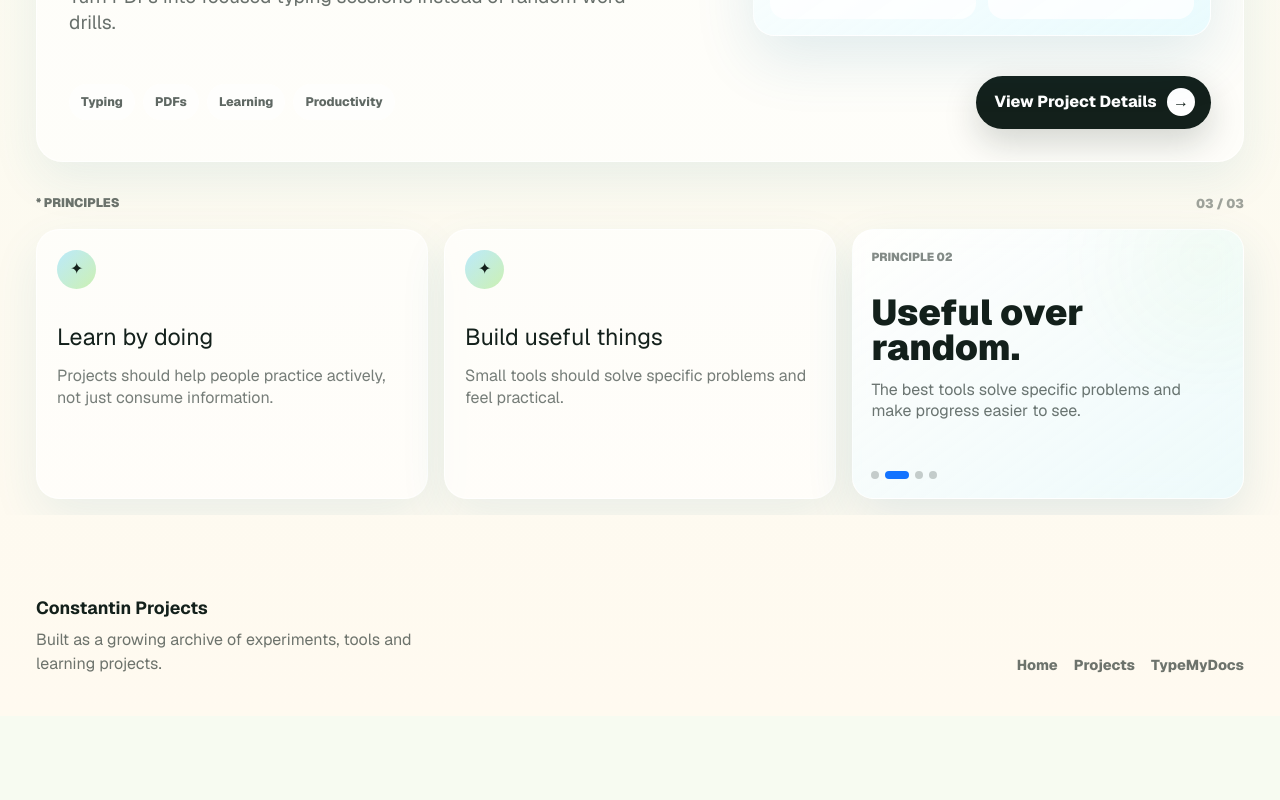
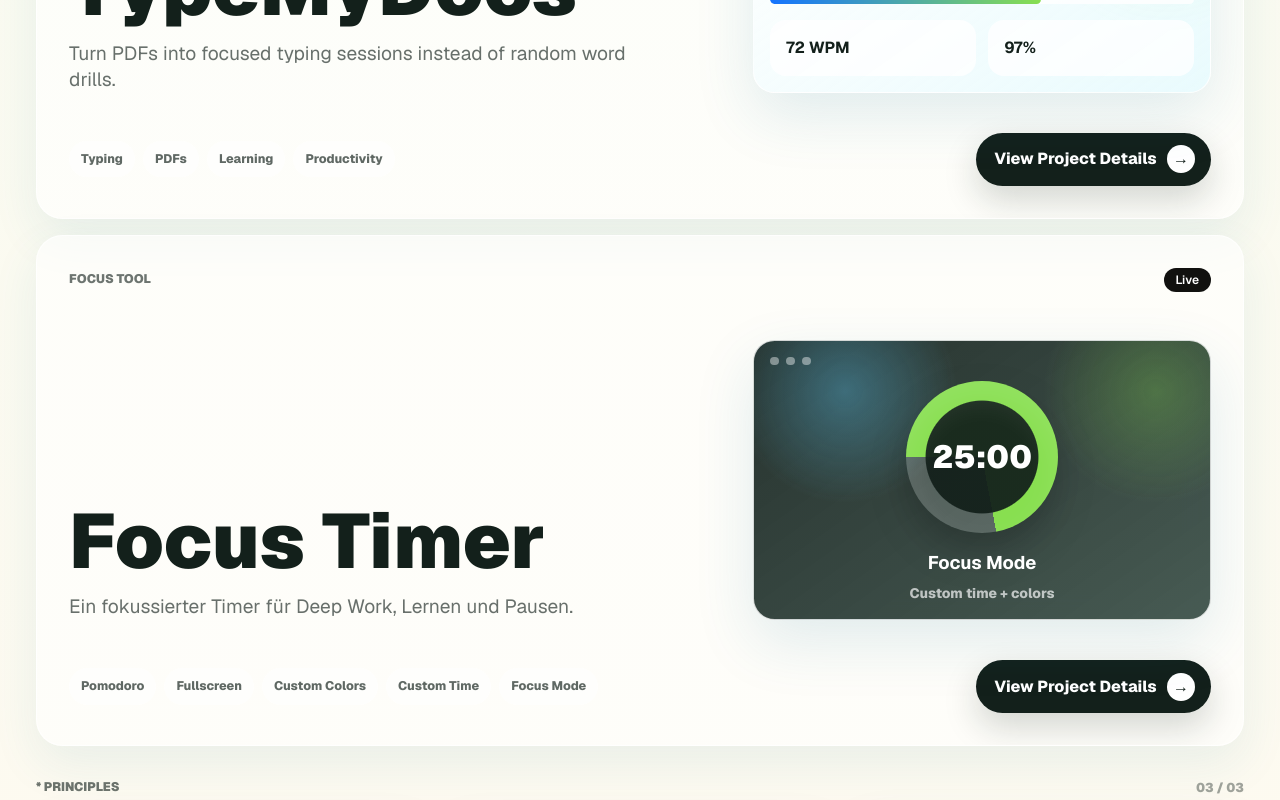
Before and after one commit to constiloool/constantin-project-hub, a Next.js app: page / in a window 1280 px wide. Shown: the part 2220-3020 px from the top of the page. Before the commit the page ends 2936 px from the top, so only its background shows below. Built offline with nearby package versions, Linux system fonts and the light colour scheme.

Commit message:
Add Focus Timer to project hub

```diff
--- a/src/app/globals.css
+++ b/src/app/globals.css
@@ -753,9 +753,72 @@ button {
     radial-gradient(circle at 90% 12%, rgba(133, 225, 95, 0.34), transparent 9rem);
 }
 
+.timer-mock,
+.timer-detail-mockup {
+  background:
+    radial-gradient(circle at 20% 18%, rgba(95, 207, 255, 0.34), transparent 7rem),
+    radial-gradient(circle at 88% 18%, rgba(136, 223, 80, 0.28), transparent 7rem),
+    linear-gradient(145deg, rgba(19, 32, 27, 0.92), rgba(31, 55, 47, 0.82));
+  color: white;
+}
+
 .mock-bar {
   display: flex;
   gap: 0.45rem;
+}
+
+.timer-mock .mock-bar span {
+  background: rgba(255, 255, 255, 0.42);
+}
+
+.timer-mock-body {
+  display: grid;
+  place-items: center;
+  padding-top: 1rem;
+  text-align: center;
+}
+
+.timer-dial-preview,
+.timer-detail-dial {
+  display: grid;
+  place-items: center;
+  aspect-ratio: 1;
+  border-radius: 999px;
+  background:
+    radial-gradient(circle, rgba(19, 32, 27, 0.94) 0 52%, transparent 53%),
+    conic-gradient(from -90deg, #88df50 0 72%, rgba(255, 255, 255, 0.16) 72% 100%);
+  box-shadow:
+    inset 0 1rem 2rem rgba(255, 255, 255, 0.1),
+    0 1.2rem 2.4rem rgba(0, 0, 0, 0.24);
+}
+
+.timer-dial-preview {
+  width: min(9.5rem, 72%);
+}
+
+.timer-dial-preview span,
+.timer-detail-dial span {
+  color: white;
+  font-weight: 900;
+  letter-spacing: 0;
+}
+
+.timer-dial-preview span {
+  font-size: clamp(1.4rem, 3vw, 2rem);
+}
+
+.timer-mock-body strong {
+  display: block;
+  margin-top: 1rem;
+  font-size: 1.15rem;
+}
+
+.timer-mock-body > span {
+  display: block;
+  margin-top: 0.35rem;
+  color: rgba(255, 255, 255, 0.68);
+  font-size: 0.86rem;
+  font-weight: 750;
 }
 
 .mock-bar span {
@@ -915,6 +978,33 @@ button {
   align-self: center;
   min-height: auto;
   padding: 1.2rem;
+}
+
+.timer-detail-mockup {
+  display: grid;
+  gap: 1rem;
+}
+
+.timer-detail-mockup .detail-mockup-header {
+  color: rgba(255, 255, 255, 0.78);
+}
+
+.timer-detail-dial {
+  width: min(19rem, 82%);
+  margin: 0.5rem auto;
+}
+
+.timer-detail-dial span {
+  font-size: clamp(2.4rem, 5vw, 4rem);
+}
+
+.timer-detail-mockup .metric-row div {
+  background: rgba(255, 255, 255, 0.14);
+  color: white;
+}
+
+.timer-detail-mockup .metric-row span {
+  color: rgba(255, 255, 255, 0.62);
 }
 
 .typing-line.short {
--- a/src/app/page.tsx
+++ b/src/app/page.tsx
@@ -3,8 +3,6 @@ import { ProjectCard } from "@/components/ProjectCard";
 import { ProjectShowcase } from "@/components/ProjectShowcase";
 import { RotatingInfoTile } from "@/components/RotatingInfoTile";
 import { projects } from "@/data/projects";
-
-const featuredProject = projects.find((project) => project.featured) ?? projects[0];
 
 export default function Home() {
   const missionSlides = [
@@ -110,10 +108,14 @@ export default function Home() {
           <span className="section-count">From projects.ts</span>
         </div>
         <p className="section-intro">
-          A growing collection of tools and experiments. Right now, the first live
-          project is {featuredProject.name}.
+          A growing collection of tools and experiments. The hub now includes
+          focused practice tools for typing and deep work.
         </p>
-        <ProjectCard project={featuredProject} large showExternalLink={false} />
+        <div className="projects-list">
+          {projects.map((project) => (
+            <ProjectCard key={project.slug} project={project} showExternalLink={false} />
+          ))}
+        </div>
       </section>
 
       <section className="values-section">
--- a/src/app/projects/[slug]/page.tsx
+++ b/src/app/projects/[slug]/page.tsx
@@ -39,6 +39,8 @@ export default async function ProjectDetailPage({ params }: ProjectPageProps) {
   }
 
   const isTypeMyDocs = project.slug === "typemydocs";
+  const isFocusTimer = project.slug === "focus-timer";
+  const openLabel = isFocusTimer ? "Focus Timer öffnen" : `Open ${project.name} App`;
 
   return (
     <main className="page-stack">
@@ -59,14 +61,31 @@ export default async function ProjectDetailPage({ params }: ProjectPageProps) {
               target="_blank"
               rel="noopener noreferrer"
             >
-              Open {project.name} App <span aria-hidden="true" className="button-arrow">↗</span>
+              {openLabel} <span aria-hidden="true" className="button-arrow">↗</span>
             </a>
             <Link className="button button-ghost group" href="/projects">
               Back to Projects <span aria-hidden="true" className="button-arrow">→</span>
             </Link>
           </div>
         </div>
-        <div className="detail-mockup" aria-label={`${project.name} product preview`}>
+        <div className={`detail-mockup ${isFocusTimer ? "timer-detail-mockup" : ""}`} aria-label={`${project.name} product preview`}>
+          {isFocusTimer ? (
+            <>
+              <div className="detail-mockup-header">
+                <span>Focus Session</span>
+                <b>25:00</b>
+              </div>
+              <div className="timer-detail-dial">
+                <span>25:00</span>
+              </div>
+              <div className="metric-row">
+                <div><strong>Focus</strong><span>Mode</span></div>
+                <div><strong>Custom</strong><span>Time</span></div>
+                <div><strong>Saved</strong><span>Settings</span></div>
+              </div>
+            </>
+          ) : (
+            <>
               <div className="detail-mockup-header">
                 <span>{isTypeMyDocs ? "PDF Upload" : "Project Preview"}</span>
                 <b>{isTypeMyDocs ? "Section 3 of 12" : project.status}</b>
@@ -79,6 +98,8 @@ export default async function ProjectDetailPage({ params }: ProjectPageProps) {
                 <div><strong>{project.tags[0]}</strong><span>Focus</span></div>
                 <div><strong>{project.tags[1]}</strong><span>Area</span></div>
               </div>
+            </>
+          )}
         </div>
       </section>
 
@@ -123,7 +144,7 @@ export default async function ProjectDetailPage({ params }: ProjectPageProps) {
           target="_blank"
           rel="noopener noreferrer"
         >
-          Open {project.name} App <span aria-hidden="true" className="button-arrow">↗</span>
+          {openLabel} <span aria-hidden="true" className="button-arrow">↗</span>
         </a>
       </section>
     </main>
--- a/src/components/ProjectCard.tsx
+++ b/src/components/ProjectCard.tsx
@@ -8,6 +8,8 @@ type ProjectCardProps = {
 };
 
 export function ProjectCard({ project, large = false, showExternalLink = true }: ProjectCardProps) {
+  const isFocusTimer = project.slug === "focus-timer";
+
   return (
     <article className={`project-card group ${large ? "lg:col-span-2" : ""}`}>
       <div className="flex items-center justify-between gap-4">
@@ -25,12 +27,22 @@ export function ProjectCard({ project, large = false, showExternalLink = true }:
             {project.description}
           </p>
         </div>
-        <div className="mock-window" aria-hidden="true">
+        <div className={`mock-window ${isFocusTimer ? "timer-mock" : ""}`} aria-hidden="true">
           <div className="mock-bar">
             <span />
             <span />
             <span />
           </div>
+          {isFocusTimer ? (
+            <div className="timer-mock-body">
+              <div className="timer-dial-preview">
+                <span>25:00</span>
+              </div>
+              <strong>Focus Mode</strong>
+              <span>Custom time + colors</span>
+            </div>
+          ) : (
+            <>
               <div className="mock-lines">
                 <strong>PDF Practice</strong>
                 <span>Section 3 of 12</span>
@@ -42,6 +54,8 @@ export function ProjectCard({ project, large = false, showExternalLink = true }:
                 <b>72 WPM</b>
                 <b>97%</b>
               </div>
+            </>
+          )}
         </div>
       </div>
       <div className="project-card-footer">
--- a/src/components/ProjectShowcase.tsx
+++ b/src/components/ProjectShowcase.tsx
@@ -38,45 +38,16 @@ export function ProjectShowcase({ projects }: ProjectShowcaseProps) {
     return null;
   }
 
-  const featuredSlides: RotatingInfoSlide[] = [
-    {
-      label: "FEATURED PROJECT",
-      title: activeProject.name,
-      text: "Practice typing with your own PDFs instead of random word drills.",
-      button: {
-        label: "View Project",
-        href: `/projects/${activeProject.slug}`,
-      },
+  const featuredSlides: RotatingInfoSlide[] = activeProject.showcaseSlides.map((slide) => ({
+    label: slide.label,
+    title: slide.title,
+    text: slide.text,
+    button: {
+      label: slide.buttonLabel ?? "View Project",
+      href: slide.external ? activeProject.url : `/projects/${activeProject.slug}`,
+      external: slide.external,
     },
-    {
-      label: "WHY IT EXISTS",
-      title: "Practice should feel relevant.",
-      text: "TypeMyDocs turns real documents into structured typing sessions, so training feels more useful.",
-      button: {
-        label: "View Project",
-        href: `/projects/${activeProject.slug}`,
-      },
-    },
-    {
-      label: "HOW IT WORKS",
-      title: "Upload. Type. Improve.",
-      text: "Add a PDF, work through sections, skip when needed and track your progress over time.",
-      button: {
-        label: "View Project",
-        href: `/projects/${activeProject.slug}`,
-      },
-    },
-    {
-      label: "LIVE APP",
-      title: "Try the first project.",
-      text: "TypeMyDocs is the first live project in this hub and will be followed by more experiments.",
-      button: {
-        label: "Open App",
-        href: activeProject.url,
-        external: true,
-      },
-    },
-  ];
+  }));
 
   return (
     <section className="showcase-section" aria-labelledby="project-showcase-title">
--- a/src/data/projects.ts
+++ b/src/data/projects.ts
@@ -11,6 +11,13 @@ export type Project = {
   url: string;
   featured: boolean;
   status: "Live" | "Coming Soon";
+  showcaseSlides: Array<{
+    label: string;
+    title: string;
+    text: string;
+    buttonLabel?: string;
+    external?: boolean;
+  }>;
   features: Array<{
     title: string;
     description: string;
@@ -34,6 +41,33 @@ export const projects: Project[] = [
     url: "https://typemydocs.vercel.app/",
     featured: true,
     status: "Live",
+    showcaseSlides: [
+      {
+        label: "FEATURED PROJECT",
+        title: "TypeMyDocs",
+        text: "Practice typing with your own PDFs instead of random word drills.",
+        buttonLabel: "View Project",
+      },
+      {
+        label: "WHY IT EXISTS",
+        title: "Practice should feel relevant.",
+        text: "TypeMyDocs turns real documents into structured typing sessions, so training feels more useful.",
+        buttonLabel: "View Project",
+      },
+      {
+        label: "HOW IT WORKS",
+        title: "Upload. Type. Improve.",
+        text: "Add a PDF, work through sections, skip when needed and track your progress over time.",
+        buttonLabel: "View Project",
+      },
+      {
+        label: "LIVE APP",
+        title: "Try TypeMyDocs.",
+        text: "Open the live app and start practicing with a document that matters to you.",
+        buttonLabel: "Open App",
+        external: true,
+      },
+    ],
     features: [
       {
         title: "Upload PDFs",
@@ -53,6 +87,80 @@ export const projects: Project[] = [
       },
     ],
   },
+  {
+    slug: "focus-timer",
+    name: "Focus Timer",
+    tagline: "Ein personalisierbarer Pomodoro-Timer für Deep Work, Lernen und produktive Pausen.",
+    shortDescription: "Pomodoro-Timer mit analogem Dial, Fullscreen-Modus und Custom Settings.",
+    description:
+      "Ein fokussierter Timer für Deep Work, Lernen und Pausen.",
+    longDescription:
+      "Focus Timer kombiniert eine digitale Countdown-Uhr mit einem analogen Pomodoro-Dial. Nutzer können Fokuszeiten, Pausenlängen, Farben und den Fullscreen-Fokusmodus individuell anpassen. Die App ist dafür gebaut, beim Lernen oder Arbeiten möglichst wenig abzulenken und trotzdem visuell motivierend zu wirken.",
+    why:
+      "Fokus-Tools sollten ruhig, schnell verständlich und persönlich anpassbar sein. Focus Timer macht Pomodoro-Sessions sichtbar, groß und angenehm genug, um ihn wirklich während Lern- oder Arbeitsphasen offen zu lassen.",
+    category: "Focus Tool",
+    tags: ["Pomodoro", "Fullscreen", "Custom Colors", "Custom Time", "Focus Mode"],
+    url: "https://pomodoro-dial.vercel.app/",
+    featured: false,
+    status: "Live",
+    showcaseSlides: [
+      {
+        label: "FOCUS TIMER",
+        title: "Focus Timer",
+        text: "Ein Pomodoro-Timer für konzentrierte Arbeitsphasen.",
+        buttonLabel: "View Project",
+      },
+      {
+        label: "FULLSCREEN FOCUS",
+        title: "Fullscreen Focus",
+        text: "Starte den Fokusmodus und lass nur noch die Uhr sichtbar.",
+        buttonLabel: "View Project",
+      },
+      {
+        label: "CUSTOM SETTINGS",
+        title: "Custom Settings",
+        text: "Passe Farben, Fokuszeit und Pausen genau an deinen Workflow an.",
+        buttonLabel: "View Project",
+      },
+      {
+        label: "ANALOG FEEL",
+        title: "Analog Feel",
+        text: "Der digitale Timer läuft mit einem analogen Pomodoro-Dial.",
+        buttonLabel: "Open App",
+        external: true,
+      },
+    ],
+    features: [
+      {
+        title: "Digitaler Pomodoro-Countdown",
+        description: "Klare Fokus-, Kurzpausen- und Long-Break-Sessions.",
+      },
+      {
+        title: "Analoger Timer-Dial",
+        description: "Ein großer Kreis zeigt sichtbar, wie viel Zeit übrig bleibt.",
+      },
+      {
+        title: "Fullscreen-Fokusmodus",
+        description: "Eine ruhige, zentrierte Uhr ohne unnötige Ablenkungen.",
+      },
+      {
+        title: "Custom Fokuszeiten",
+        description: "Fokus-, Pausen- und Long-Break-Zeiten lassen sich frei einstellen.",
+      },
+      {
+        title: "Anpassbare Farben",
+        description: "Themes und eigene Farben machen den Timer persönlicher.",
+      },
+      {
+        title: "Browser-Speicherung",
+        description: "Zeit- und Farbeinstellungen bleiben beim nächsten Besuch erhalten.",
+      },
+      {
+        title: "Responsive Design",
+        description: "Der Timer bleibt auf Desktop und Mobile klar nutzbar.",
+      },
+    ],
+  },
 ];
 
 export const projectPlaceholders = [
```
Lines whose indentation alone changed are shown as unchanged.
